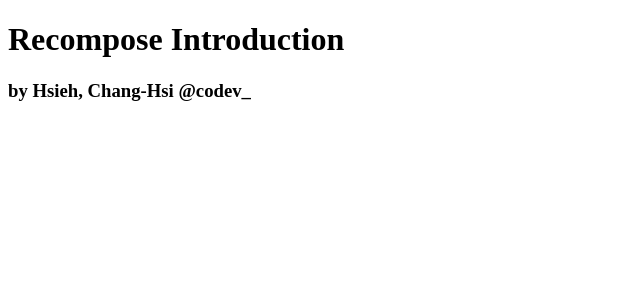
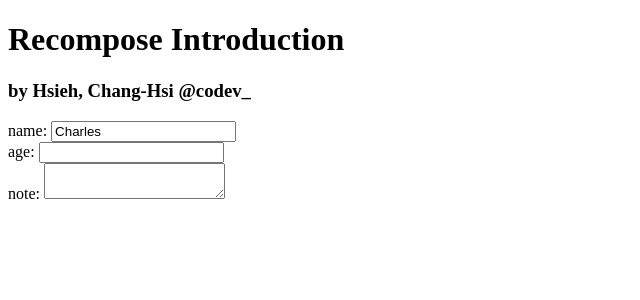
Before and after one commit to codevcode/intro-recompose, a React app: page / in a window 1280 px wide. Shown: the top 300 px of the page, without its empty margins (0-640 px from the left). Built offline with nearby package versions, Linux system fonts and the light colour scheme; the HTML template or start-up script is replaced by a standard one.

Commit message:
add inputs

```diff
--- a/src/App.jsx
+++ b/src/App.jsx
@@ -5,6 +5,9 @@ export default function App () {
     <div>
       <h1>Recompose Introduction</h1>
       <h3>by Hsieh, Chang-Hsi @codev_</h3>
+      name: <input value="Charles" /> <br />
+      age: <input type="number" /> <br />
+      note: <textarea />
     </div>
   )
 }
```
